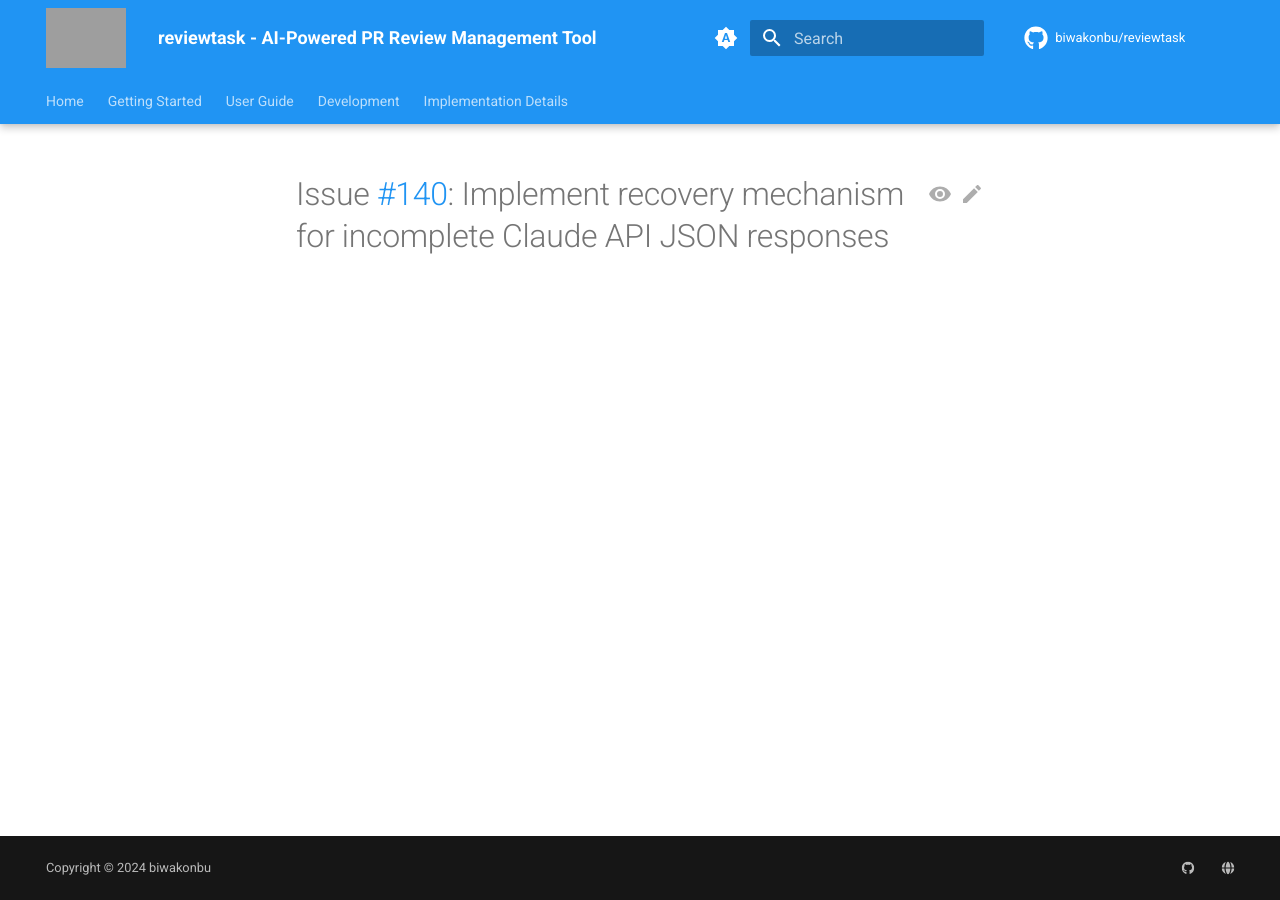
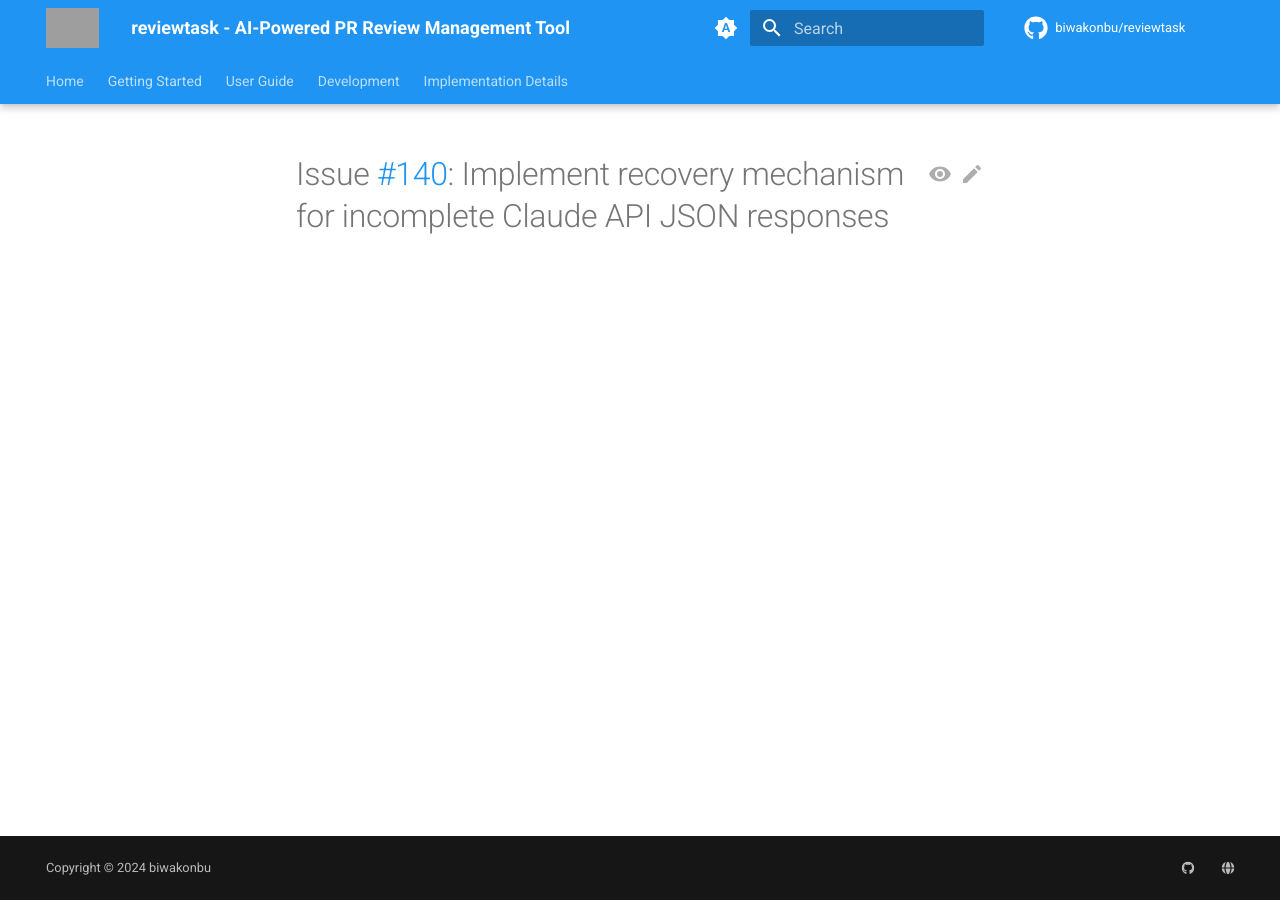
Before and after one commit to biwakonbu/reviewtask, an MkDocs documentation site: the page built from docs/issue-140-implementation.md, in a window 1280 px wide. Built offline with MkDocs 1.6.1 and Material for MkDocs 9.7.7, drawn with Linux system fonts in a browser that asks for light colours; comment, search, counter and statistics services are not loaded; the version menu is left out; grey boxes are pictures that could not be loaded.

Commit message:
docs: Fine-tune header logo sizing and OGP meta tags
- Reduce header logo height for better visual balance (3rem -> 2rem)
- Adjust responsive breakpoints for mobile and tablet
- Simplify OGP title to use site name only
- Correct OGP image dimensions to match logo aspect ratio (1024x512)
- Add Twitter image dimensions for better card rendering
- Add Hatena Bookmark meta tag for Japanese social platform

🤖 Generated with [Claude Code](https://claude.ai/code)

Co-Authored-By: Claude <noreply@anthropic.com>

```diff
--- a/docs/assets/stylesheets/extra.css
+++ b/docs/assets/stylesheets/extra.css
@@ -2,25 +2,25 @@
 
 /* Logo adjustments - Optimized for horizontal logo (1024x512) */
 .md-header__button.md-logo img {
-    height: 3rem;
+    height: 2rem;
     width: auto;
-    max-width: 6rem;  /* 2:1 aspect ratio */
+    max-width: 4rem;  /* 2:1 aspect ratio */
     object-fit: contain;
 }
 
 /* Tablet responsive logo size */
 @media screen and (max-width: 76.1875em) {
     .md-header__button.md-logo img {
-        height: 2.5rem;
-        max-width: 5rem;
+        height: 1.8rem;
+        max-width: 3.6rem;
     }
 }
 
 /* Small mobile devices */
 @media screen and (max-width: 600px) {
     .md-header__button.md-logo img {
-        height: 2rem;
-        max-width: 4rem;
+        height: 1.5rem;
+        max-width: 3rem;
     }
 }
 
--- a/docs/overrides/main.html
+++ b/docs/overrides/main.html
@@ -4,32 +4,28 @@
   <!-- Primary Open Graph / Facebook (Wide Format) -->
   <meta property="og:type" content="website">
   <meta property="og:url" content="{{ page.canonical_url }}">
-  <meta property="og:title" content="{% if page.title %}{{ page.title }} - {% endif %}{{ config.site_name }}">
+  <meta property="og:title" content="{{ config.site_name }}">
   <meta property="og:description" content="{{ config.site_description }}">
   <meta property="og:image" content="{{ config.site_url }}assets/images/logo.png">
   <meta property="og:image:width" content="1024">
-  <meta property="og:image:height" content="1024">
+  <meta property="og:image:height" content="512">
   <meta property="og:image:alt" content="reviewtask - AI-Powered PR Review Management Tool">
   <meta property="og:site_name" content="{{ config.site_name }}">
   <meta property="og:locale" content="en_US">
 
-  <!-- Twitter Card (Uses logo for large card, icon for summary) -->
+  <!-- Twitter Card (Uses logo for large card) -->
   <meta name="twitter:card" content="summary_large_image">
   <meta name="twitter:site" content="@biwakonbu">
   <meta name="twitter:url" content="{{ page.canonical_url }}">
-  <meta name="twitter:title" content="{% if page.title %}{{ page.title }} - {% endif %}{{ config.site_name }}">
+  <meta name="twitter:title" content="{{ config.site_name }}">
   <meta name="twitter:description" content="{{ config.site_description }}">
   <meta name="twitter:image" content="{{ config.site_url }}assets/images/logo.png">
+  <meta name="twitter:image:width" content="1024">
+  <meta name="twitter:image:height" content="512">
   <meta name="twitter:image:alt" content="reviewtask logo">
 
-  <!-- LinkedIn and other platforms (Square format) -->
-  <meta property="og:image:secure_url" content="{{ config.site_url }}assets/images/icon.png">
-  <meta property="og:image:type" content="image/png">
-
-  <!-- WhatsApp and mobile platforms -->
-  <meta property="og:image" content="{{ config.site_url }}assets/images/icon.png">
-  <meta property="og:image:width" content="1024">
-  <meta property="og:image:height" content="1024">
+  <!-- Hatena Bookmark (Square format for app) -->
+  <meta name="hatena:bookmark:image" content="{{ config.site_url }}assets/images/icon.png">
 
   <!-- Schema.org markup for Google -->
   <script type="application/ld+json">
```
